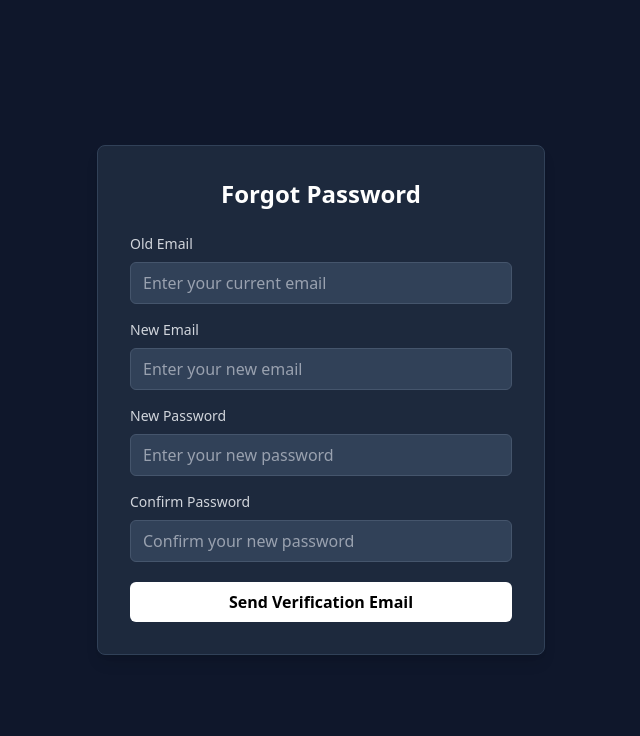
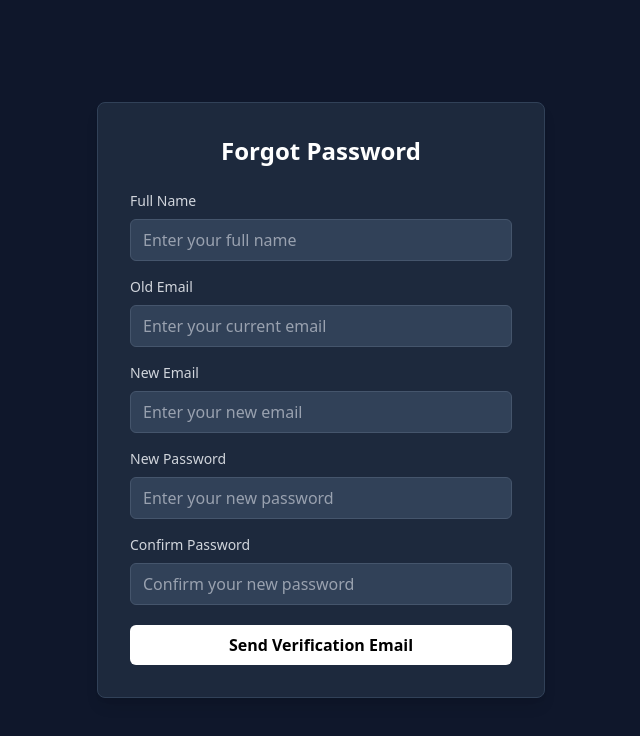
Before and after one commit to vikas8561/ExamPro, a React (Vite) app in the folder Frontend/: page /forgot-password in a window 1280 px wide. Shown: the top 736 px of the page, without its empty margins (319-959 px from the left). Built offline with nearby package versions, Linux system fonts and the light colour scheme; the HTML template or start-up script is replaced by a standard one.

Commit message:
Implememnt forgot password

```diff
--- a/Frontend/src/pages/ForgotPassword.jsx
+++ b/Frontend/src/pages/ForgotPassword.jsx
@@ -3,6 +3,7 @@ import { useNavigate } from 'react-router-dom';
 import { authAPI } from '../services/api';
 
 export default function ForgotPassword() {
+  const [name, setName] = useState('');
   const [oldEmail, setOldEmail] = useState('');
   const [newEmail, setNewEmail] = useState('');
   const [newPassword, setNewPassword] = useState('');
@@ -11,7 +12,15 @@ export default function ForgotPassword() {
   const [success, setSuccess] = useState('');
   const [loading, setLoading] = useState(false);
   const [countdown, setCountdown] = useState(0);
+  const [verificationEmail, setVerificationEmail] = useState('');
   const navigate = useNavigate();
+
+  // Update success message when countdown changes
+  useEffect(() => {
+    if (countdown > 0 && verificationEmail) {
+      setSuccess(`Verification email sent to ${verificationEmail}. Redirecting to login page in ${countdown} seconds...`);
+    }
+  }, [countdown, verificationEmail]);
 
   const handleSubmit = async (e) => {
     e.preventDefault();
@@ -28,12 +37,14 @@ export default function ForgotPassword() {
 
     try {
       const response = await authAPI.forgotPassword({
+        name,
         oldEmail,
         newEmail,
         newPassword,
         confirmPassword,
       });
-      setSuccess(`Verification email sent to ${response.verificationSentTo}. Redirecting to login page in 5 seconds...`);
+      setVerificationEmail(response.verificationSentTo);
+      setSuccess(`Verification email sent to ${response.verificationSentTo}. Redirecting to login page in ${countdown} seconds...`);
       // Start countdown for redirect
       const intervalId = setInterval(() => {
         setCountdown((prev) => {
@@ -57,6 +68,17 @@ export default function ForgotPassword() {
       <div className="bg-slate-800 p-8 rounded-lg shadow-lg w-full max-w-md border border-slate-700">
         <h2 className="text-2xl font-bold text-white mb-6 text-center">Forgot Password</h2>
         <form onSubmit={handleSubmit} className="space-y-4">
+          <div>
+            <label className="block text-sm font-medium text-gray-300 mb-2">Full Name</label>
+            <input
+              type="text"
+              value={name}
+              onChange={(e) => setName(e.target.value)}
+              className="w-full px-3 py-2 bg-slate-700 border border-slate-600 rounded-md text-white placeholder-gray-400 focus:outline-none focus:ring-2 focus:ring-blue-500"
+              placeholder="Enter your full name"
+              required
+            />
+          </div>
           <div>
             <label className="block text-sm font-medium text-gray-300 mb-2">Old Email</label>
             <input
```
Also changed, not shown: 2 other files (tests, documents, lock files or other folders).
